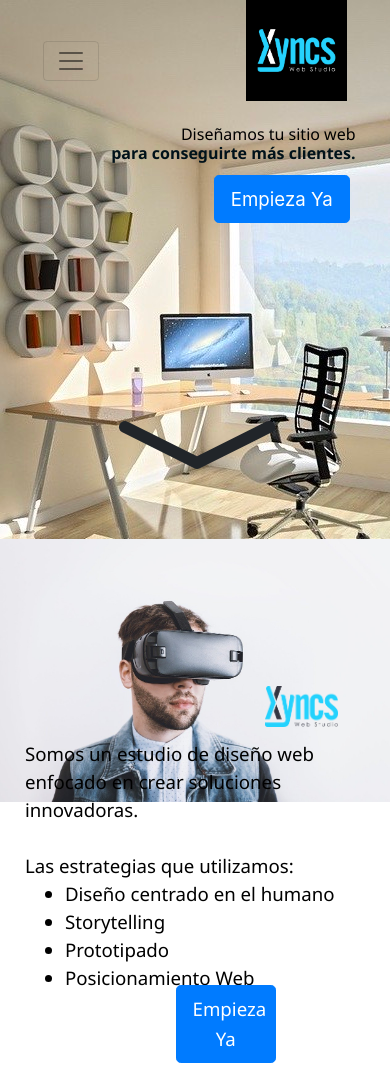
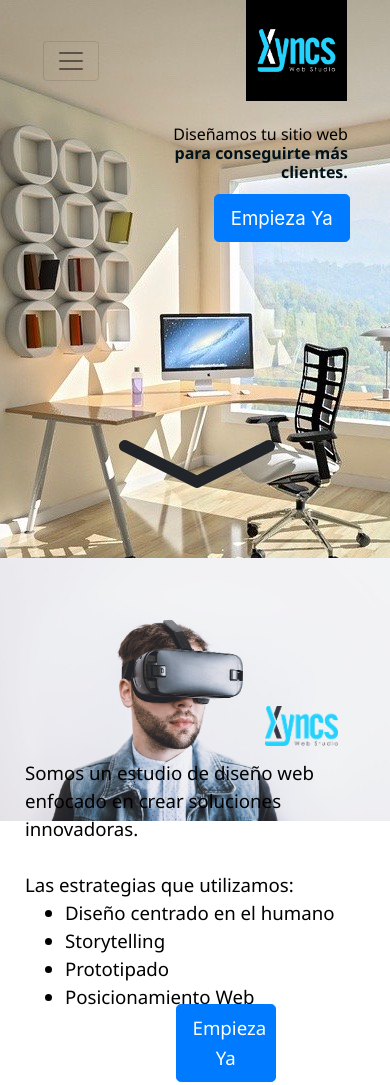
Before and after one commit to alecvipa/Xyncs-landingPage, a website: page public/index.html in a window 390 px wide. Shown: the top 1085 px of the page. Drawn offline with nearby package versions, Linux system fonts and the light colour scheme.

Commit message:
changed media styles nubeTitle2 to  width: 57%; position: relative; left: 32%;

```diff
--- a/public/style.css
+++ b/public/style.css
@@ -381,11 +381,14 @@ a:hover {
         margin-left: 1.8%;
     }
     .nubeTitle2 {
-        margin-right: 9%;
+        margin-right: 12%;
         font-size: 12pt;
         font-family: 'Segoe UI', Tahoma, Geneva, Verdana, sans-serif;
         text-align: right;
         margin-top: -4%;
+        width: 57%;
+        position: relative;
+        left: 32%;
     }
     .clientesTitle {
         font-family: 'Segoe UI', Tahoma, Geneva, Verdana, sans-serif;
```
